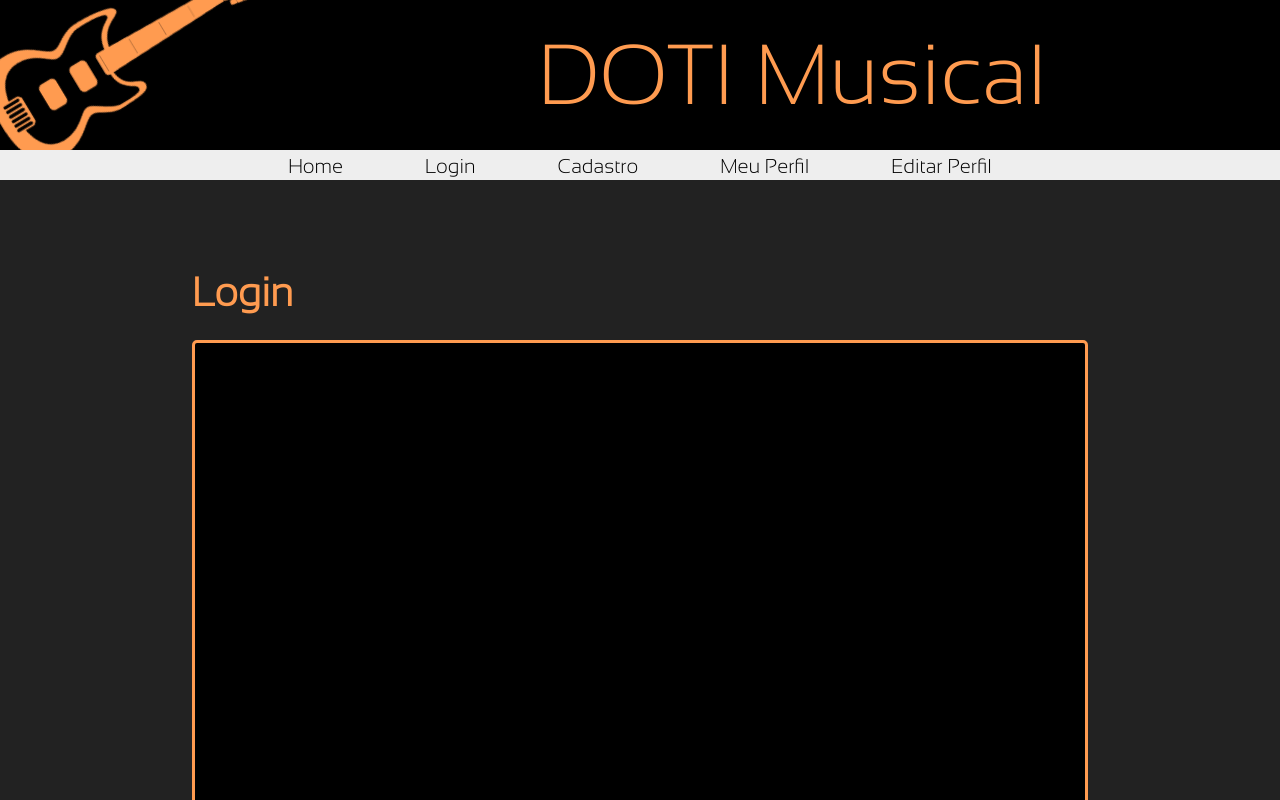
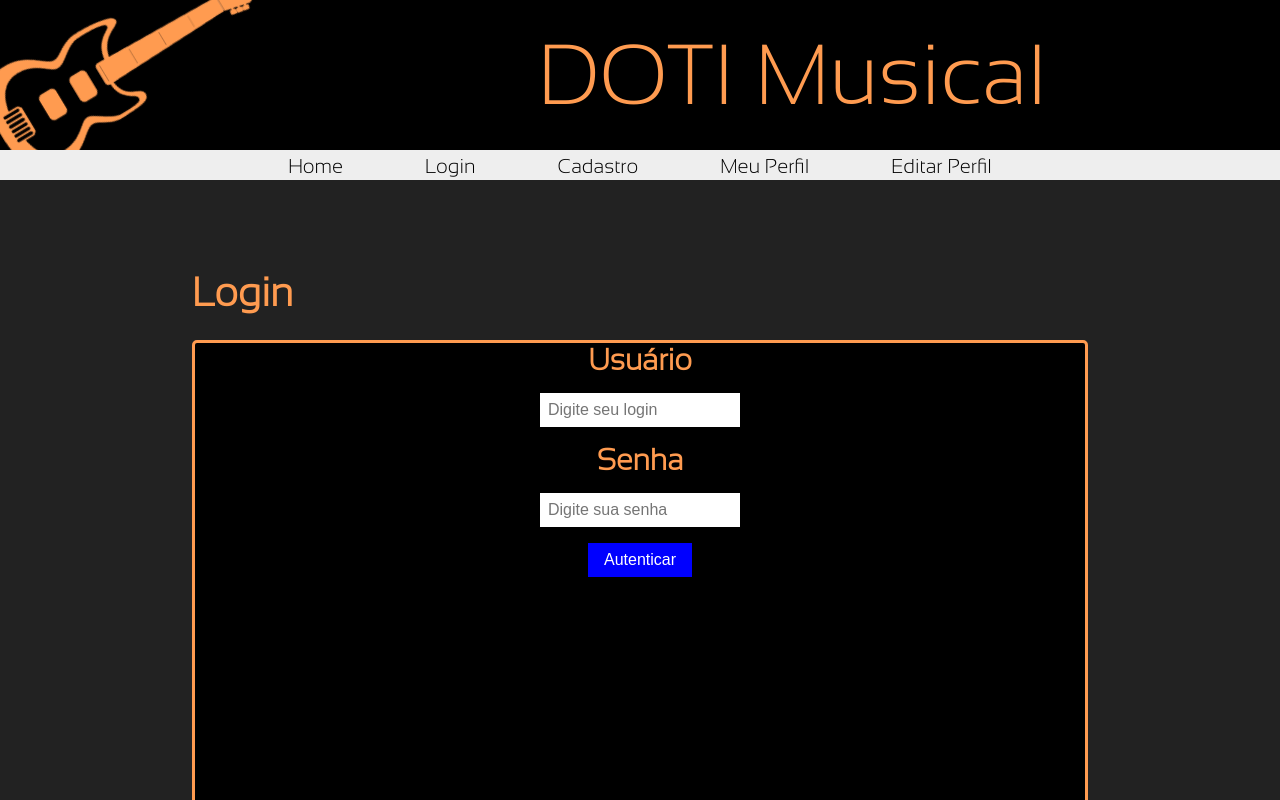
Before and after one commit to g-franklinn/Site_Trainee_CPE, a React (Vite) app: page /login in a window 1280 px wide. Shown: the top 800 px of the page. Built offline with nearby package versions, Linux system fonts and the light colour scheme.

Commit message:
Login page started

```diff
--- a/src/Pages/home/StylesHome.js
+++ b/src/Pages/home/StylesHome.js
@@ -21,8 +21,9 @@ export const Avisos = styled.div`
 
         color:#ff9b50;
         font-family:'Sansation Light';
-        font-weight:100;
-        margin-left:20%;
+        font-weight:600;
+        font-size: 38px;
+        margin-left:25%;
     }
 
 
@@ -67,6 +68,7 @@ export const PageContent = styled.div`
 
     & img {
         overflow-x: hidden;
+        user-select: none;
         @media (max-width: 1100px) {
             width: 0;
             height: 0;
--- a/src/Pages/login/StylesLogin.js
+++ b/src/Pages/login/StylesLogin.js
@@ -2,8 +2,29 @@ import styled from "styled-components";
 import '../../font.css';
 
 
+export const StyledForm = styled.div`
+  display: flex;
+  flex-direction: column;
+  align-items: center;
+  gap: 1rem;
+`;
+
+export const StyledInput = styled.input` //Area de texto
+  padding: 0.5rem;
+  font-size: 1rem;
+  width: 200px;
+`;
+
+export const StyledButton = styled.button` //Botao de Autenticação
+  padding: 0.5rem 1rem;
+  font-size: 1rem;
+  background-color: blue;
+  color: white;
+`;
+
+
 export const PageContent = styled.div`
-    height: 1200px;
+    height: 800px;
     background-color: #222;
     display:flex;
     flex-direction: column;
@@ -19,7 +40,7 @@ export const PageContent = styled.div`
     & .menuInterno {
 
         width: 70%;
-        height: 80%;
+        height: 60%;
         margin-top: 10rem;
         margin-inline: auto;
         position: absolute;
@@ -51,5 +72,11 @@ export const PageContent = styled.div`
         }
     }
 
+    & h2 {
+        font-size: 30px;
+        color: #ff9b50;
+        font-family: 'Sansation Light';
+    }
+
 
 `
--- a/src/Pages/login/login.jsx
+++ b/src/Pages/login/login.jsx
@@ -1,11 +1,16 @@
 import "./StylesLogin";
 import HeaderBase from "../../components/header/header";
 import FooterBase from "../../components/footer/footer";
-import { PageContent } from "./StylesLogin";
+import { PageContent, StyledForm, StyledInput, StyledButton } from "./StylesLogin";
 
 
 
 function Login () {
+
+  //Função para autenticar o usuario e implementar no back depois.
+  const handleLogin = () => {
+    alert("Usuário autenticado!");
+  };
 
   return (
 
@@ -18,6 +23,15 @@ function Login () {
             <div className="container">
               <h1>Login</h1>
               <div className="menuInterno">
+
+              <StyledForm>
+                <h2>Usuário</h2>
+                <StyledInput type="text" placeholder="Digite seu login" />
+                <h2>Senha</h2>
+                <StyledInput type="password" placeholder="Digite sua senha" />
+                <StyledButton onClick={handleLogin}>Autenticar</StyledButton>
+              </StyledForm>
+
 
               </div>
             </div>
--- a/src/components/carrossel/Carrossel.jsx
+++ b/src/components/carrossel/Carrossel.jsx
@@ -11,11 +11,13 @@ function Carrossel() {
         <StyleCarrossel>
             <HeroSlider
                 height="60vh"
-                slidingDuration={250}
+                autoplay
+                backgroundSize="100% 100%"
+                slidingDuration={20}
                 slidingDelay={100}
                 shouldAutoplay={true}
                 shouldDisplayButtons={true}
-                autoplayDuration={5000}
+                autoplayDuration={100}
                 slidingAnimation="left_to_right"
                 orientation="horizontal"
                 initialSlide={1}
@@ -29,19 +31,25 @@ function Carrossel() {
                 <Slide
                     background={{
                         backgroundImageSrc: imagem1,
-                        backgroundAttachment: "fixed"
+                        backgroundAttachment: "fixed",
+                        backgroundSize: '100% 100%',
+                        backgroundImageSizes: "cover",
                     }}
                 />
                 <Slide
                     background={{
                         backgroundImageSrc: imagem2,
-                        backgroundAttachment: "fixed"
+                        backgroundAttachment: "fixed",
+                        backgroundSize: '100% 100%',
+                        backgroundImageSizes: "cover"
                     }}
                 />
                 <Slide
                     background={{
-                        backgroundImage: imagem3,
-                        backgroundAttachment: "fixed"
+                        backgroundImageSrc: imagem3,
+                        backgroundAttachment: "fixed",
+                        backgroundSize: '100% 100%',
+                        backgroundImageSizes: "cover"
                     }}
                 />
             </HeroSlider>
--- a/src/components/carrossel/Styles.js
+++ b/src/components/carrossel/Styles.js
@@ -2,19 +2,19 @@ import styled from "styled-components";
 import { createGlobalStyle } from "styled-components";
 
 export const StyleCarrossel = styled.div`
-    width: 800px;
+    width: 50%;
     margin: auto;
     padding-bottom: 20rem;
     margin-bottom: -5rem;
+    overflow-y: hidden;
     z-index: 1;
 
-    @media (max-width: 1000px) and (min-width: 768px) {
-        width: 600px;
-    }
 
-    @media (max-width: 768px) {
-        width: 400px;
+
+    @media (max-width: 768px;) {
+        height: 100px;
     }
 
 
+
 `
--- a/src/components/footer/Styles.js
+++ b/src/components/footer/Styles.js
@@ -28,6 +28,7 @@ export const Footer = styled.div`
     & .icon {
         height:40px;
         width:40px;
+        user-select: none;
         filter:contrast(0);
         &:hover {
             filter:contrast(1);
--- a/src/components/header/Styles.js
+++ b/src/components/header/Styles.js
@@ -8,6 +8,7 @@ export const Header = styled.div`
         height:150px;
         background:black;
         width:100%;
+        overflow: hidden;
 
         @media (max-width: 628px) {
             height:180px;
@@ -17,7 +18,9 @@ export const Header = styled.div`
     & .guitar-icon {
         width:20rem;
         margin-left:-15px;
-        margin-bottom:-25px;
+        margin-bottom:-45px;
+        user-select: none;
+
 
 
         @media (max-width: 628px) {
```
